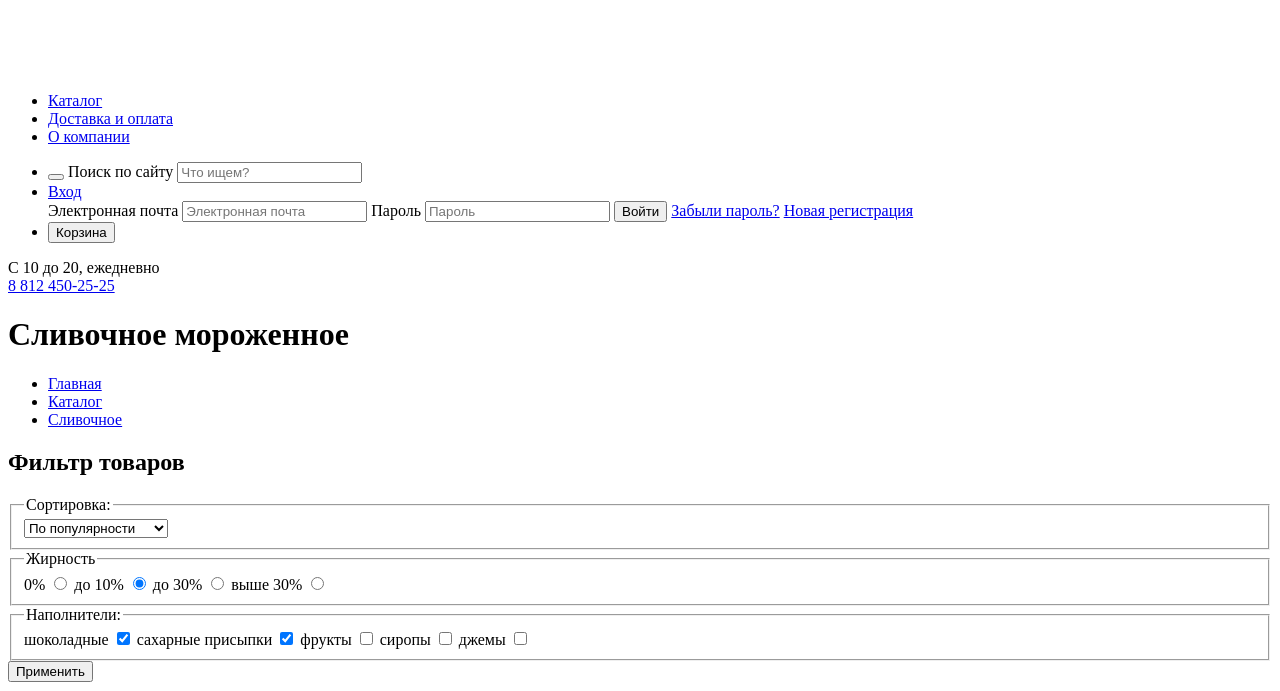
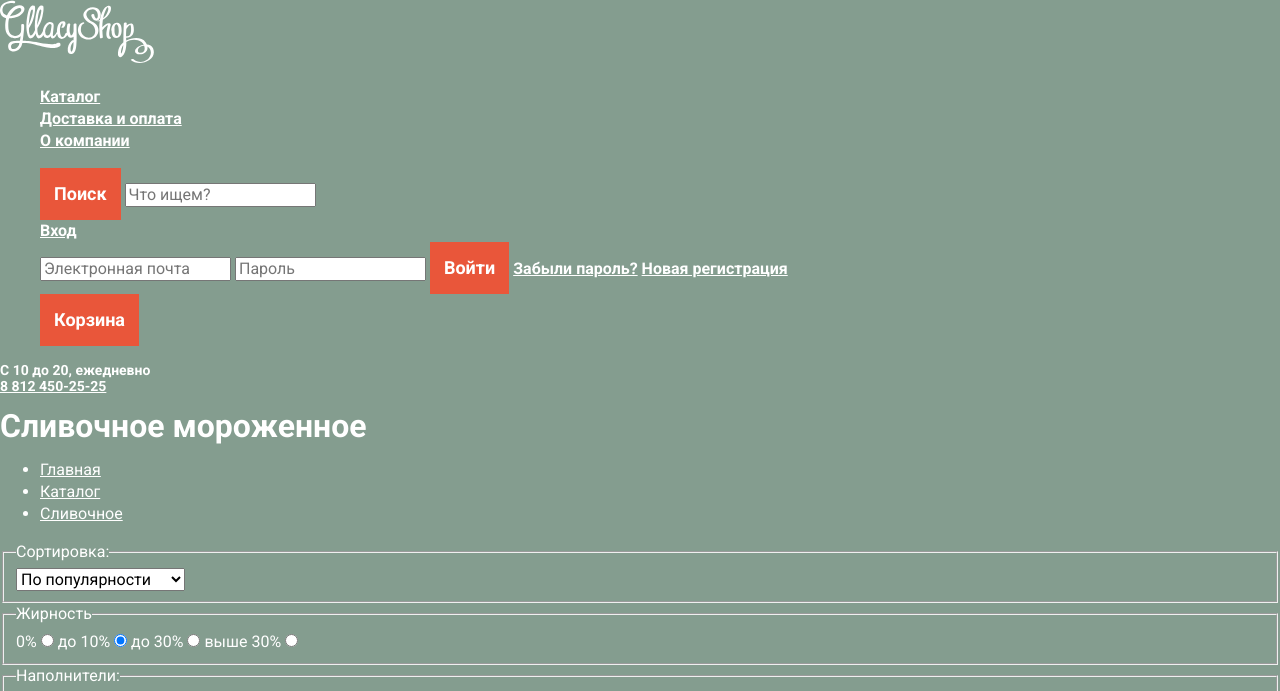
Before and after one commit to pavel-else/243899-gllacy, a plain HTML site: page catalog.html in a window 1280 px wide. Shown: the top 691 px of the page. Drawn offline with Linux system fonts and the light colour scheme.

Commit message:
Добавлена базовая стилизация каталога

```diff
--- a/catalog.html
+++ b/catalog.html
@@ -4,6 +4,8 @@
     <meta charset="utf-8">
     <title>HTML Academy: Глейси - Каталог</title>
     <link href="https://fonts.googleapis.com/css?family=Roboto:400,700&amp;subset=cyrillic" rel="stylesheet">
+    <link href="css/normalize.css" rel="stylesheet">
+    <link href="css/main.css" rel="stylesheet">
   </head>
   <body>
     <header class="main-header">
@@ -17,7 +19,7 @@
         <ul class="user-navigation">
           <li>
             <form class="user-navigation__form--search" action="#" method="post">
-              <button class="button user-navigation__button"></button>
+              <button class="button user-navigation__button">Поиск</button>
               <label for="user-navigation__search" class="visually-hidden">Поиск по сайту</label>
               <input id="user-navigation__search" type="search" placeholder="Что ищем?">
             </form>
@@ -40,7 +42,7 @@
             </form>
           </li>
           <li>
-            <button>Корзина</button>
+            <button class="button">Корзина</button>
           </li>
         </ul>
       </nav>
```
